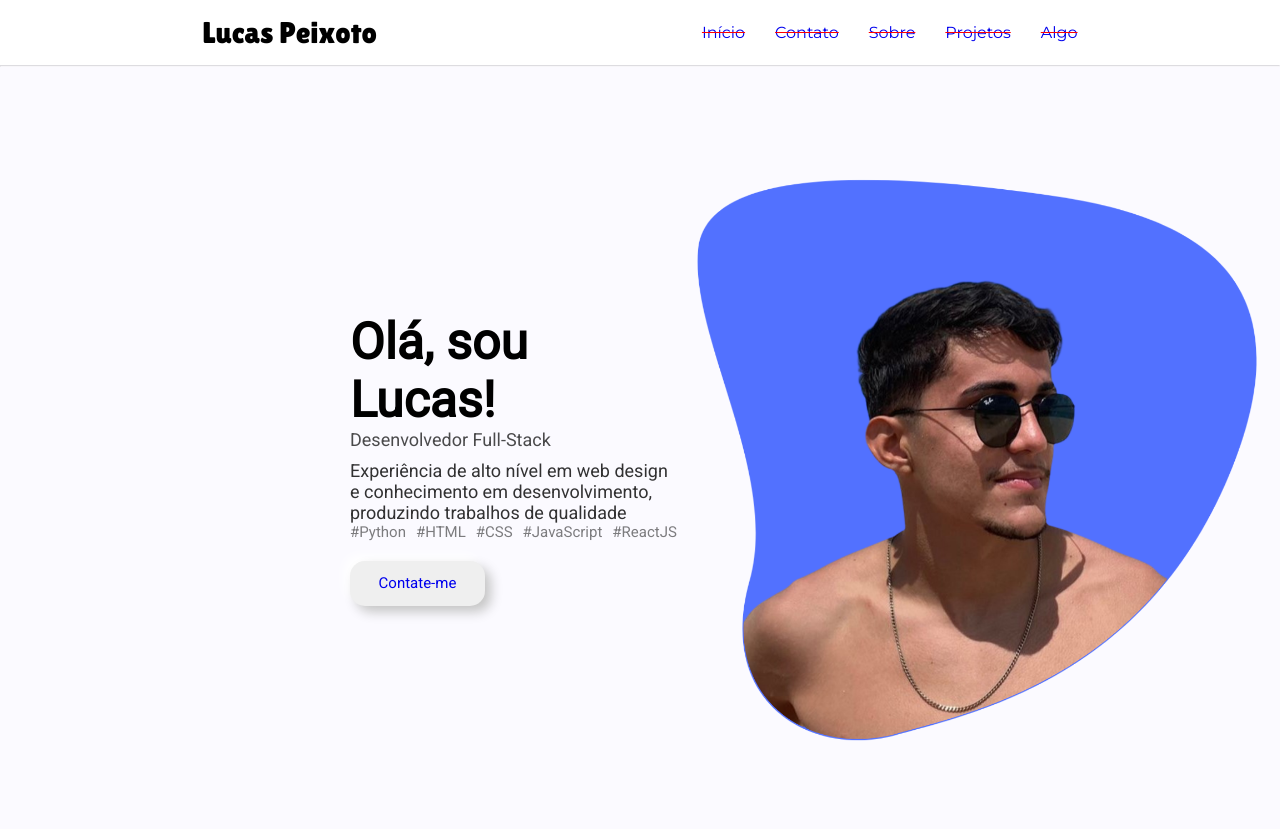
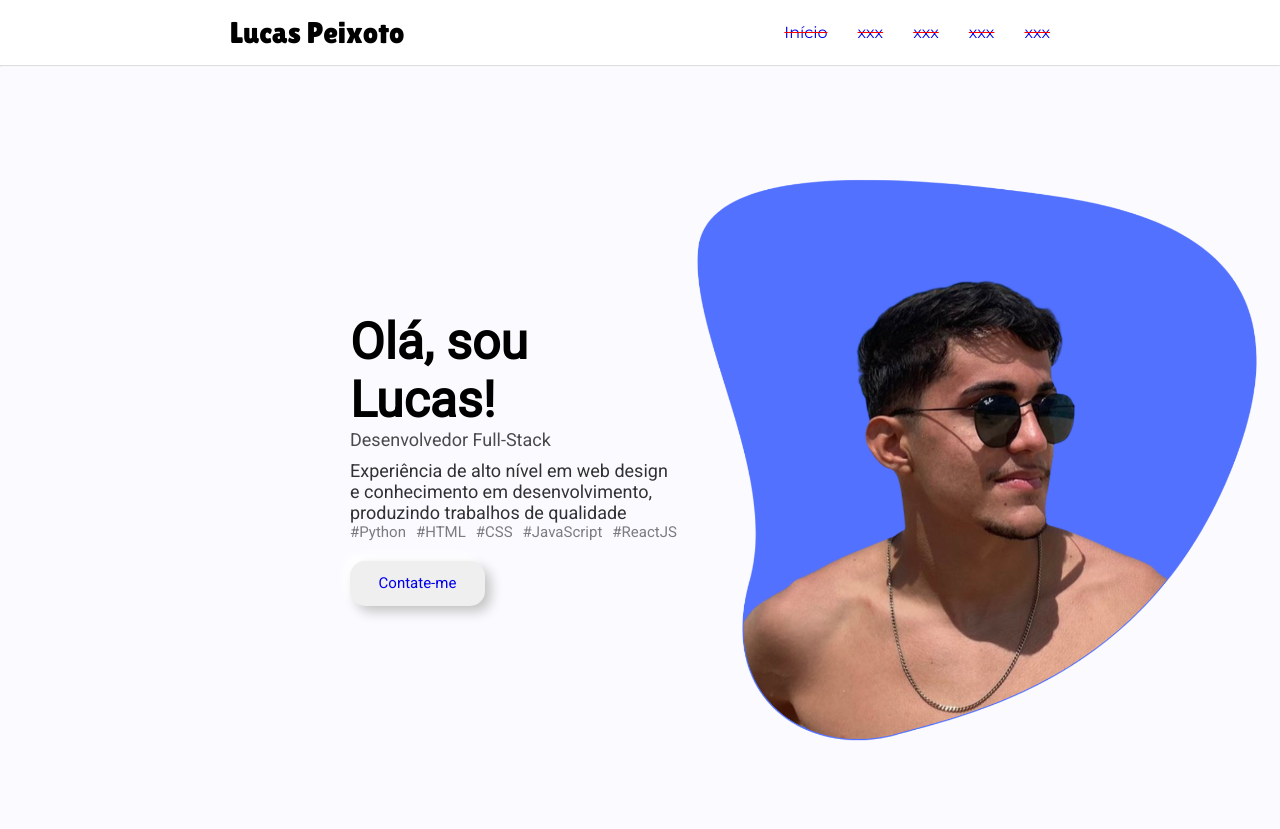
Before and after one commit to lucasptcastro/basic-portfolio, a plain HTML site: page index.html in a window 1280 px wide. Shown: the top 829 px of the page. Drawn offline with nearby package versions, Linux system fonts and the light colour scheme.

Commit message:
🦄 refactor: refactor menu items

```diff
--- a/index.html
+++ b/index.html
@@ -35,16 +35,16 @@
             <a href="#">Início</a>
           </li>
           <li>
-            <a href="#">Contato</a>
+            <a href="#">xxx</a>
           </li>
           <li>
-            <a href="#">Sobre</a>
+            <a href="#">xxx</a>
           </li>
           <li>
-            <a href="#">Projetos</a>
+            <a href="#">xxx</a>
           </li>
           <li>
-            <a href="#">Algo</a>
+            <a href="#">xxx</a>
           </li>
         </ul>
       </menu>
```
